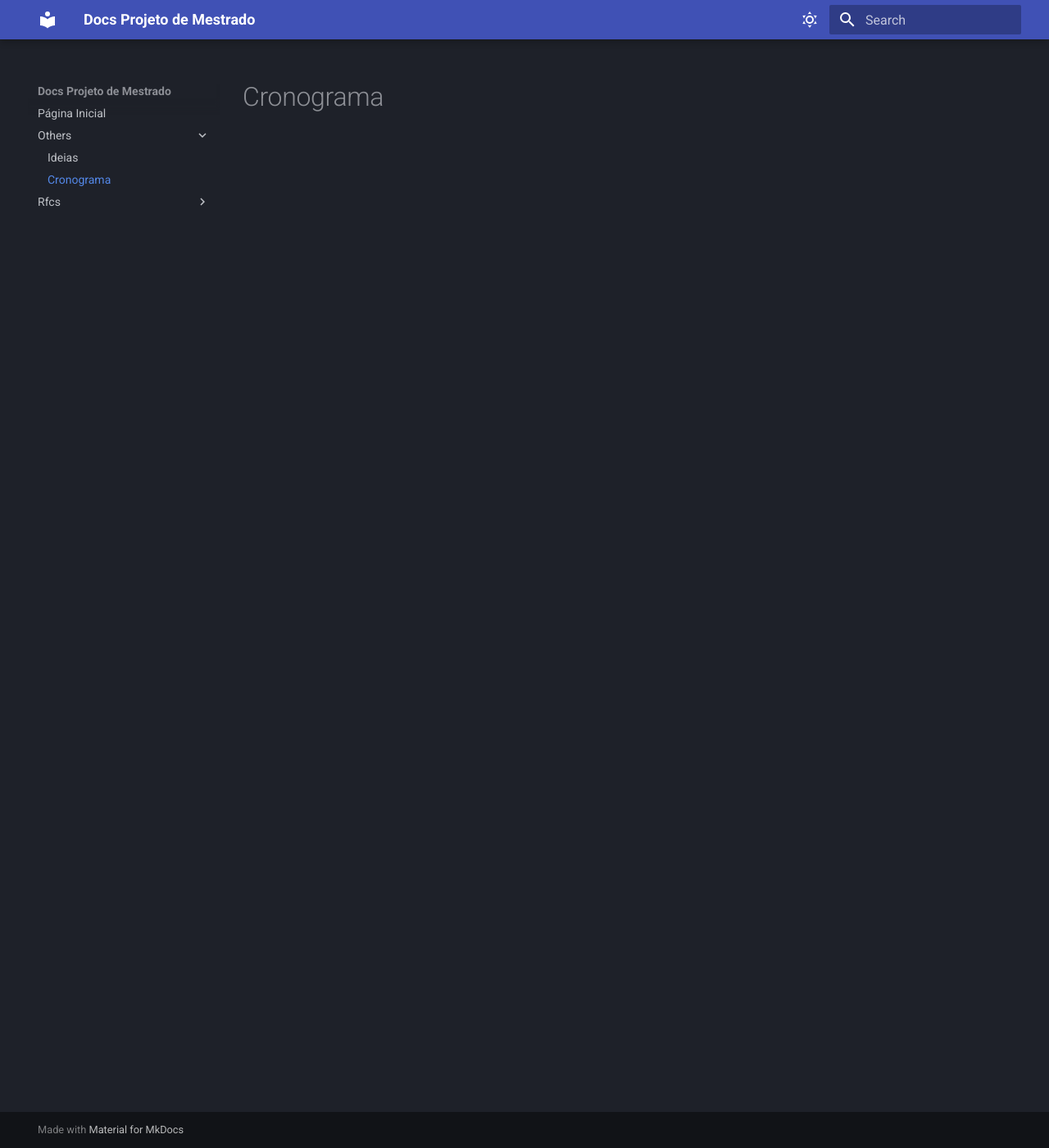
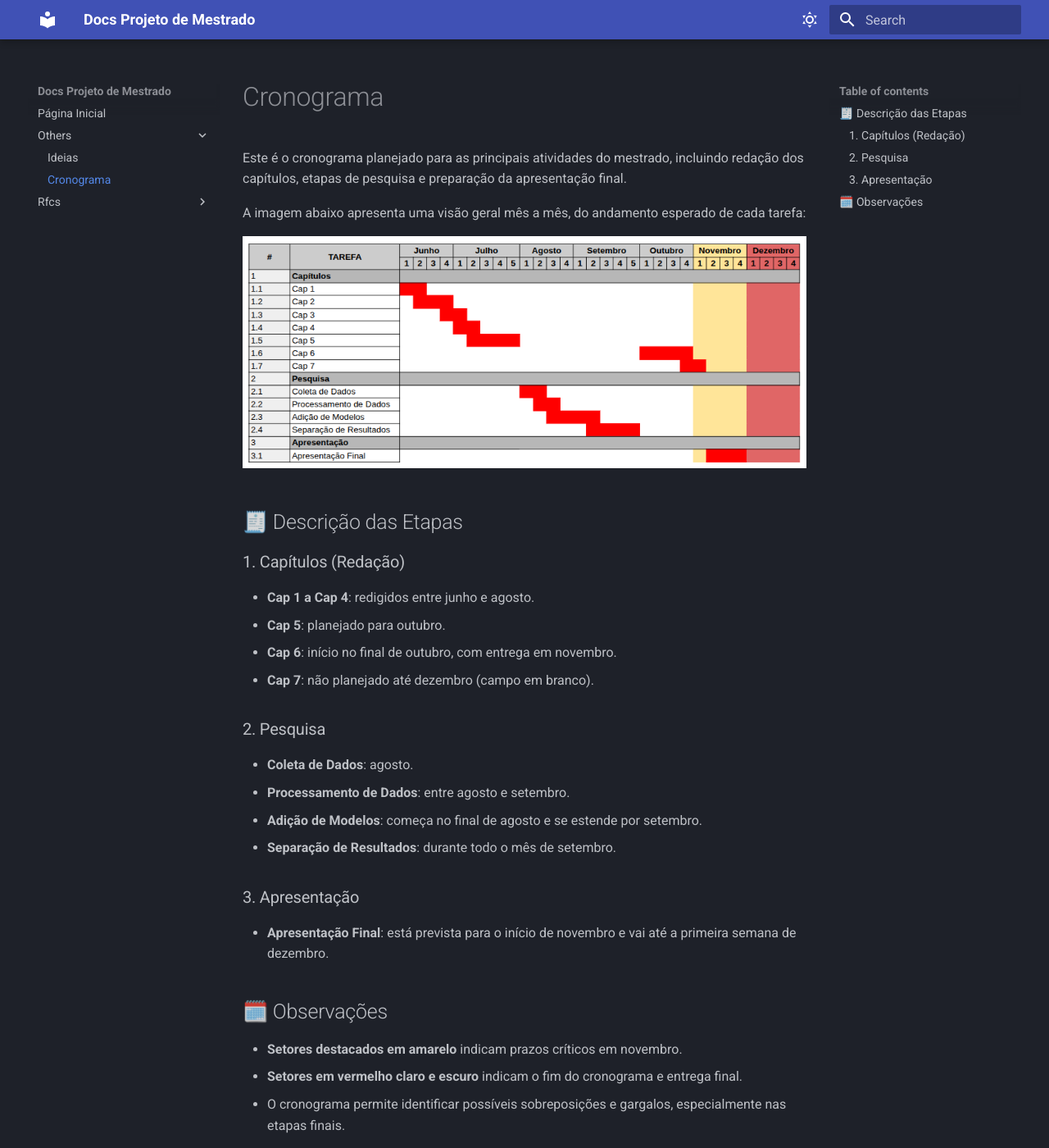
Before and after one commit to Matheus1714/msc-proj, an MkDocs documentation site: the page built from docs/others/schedule.md, in a window 1280 px wide and 1400 px high. Shown: the whole window at 82% size. Built offline with MkDocs 1.6.1 and Material for MkDocs 9.7.7, drawn with Linux system fonts in a browser that asks for light colours.

Commit message:
docs: add schedule description

```diff
--- a/docs/others/schedule.md
+++ b/docs/others/schedule.md
@@ -3,3 +3,33 @@ title: Cronograma
 ---
 
 # Cronograma
+
+Este é o cronograma planejado para as principais atividades do mestrado, incluindo redação dos capítulos, etapas de pesquisa e preparação da apresentação final.
+
+A imagem abaixo apresenta uma visão geral mês a mês, do andamento esperado de cada tarefa:
+
+![Cronograma do Mestrado](../assets/cronograma.png)
+
+## 🧾 Descrição das Etapas
+
+### 1. Capítulos (Redação)
+- **Cap 1 a Cap 4**: redigidos entre junho e agosto.
+- **Cap 5**: planejado para outubro.
+- **Cap 6**: início no final de outubro, com entrega em novembro.
+- **Cap 7**: não planejado até dezembro (campo em branco).
+
+### 2. Pesquisa
+- **Coleta de Dados**: agosto.
+- **Processamento de Dados**: entre agosto e setembro.
+- **Adição de Modelos**: começa no final de agosto e se estende por setembro.
+- **Separação de Resultados**: durante todo o mês de setembro.
+
+### 3. Apresentação
+- **Apresentação Final**: está prevista para o início de novembro e vai até a primeira semana de dezembro.
+
+## 🗓️ Observações
+- **Setores destacados em amarelo** indicam prazos críticos em novembro.
+- **Setores em vermelho claro e escuro** indicam o fim do cronograma e entrega final.
+- O cronograma permite identificar possíveis sobreposições e gargalos, especialmente nas etapas finais.
+
+---
```
Also changed, not shown: docs/assets/cronograma.png (added).
